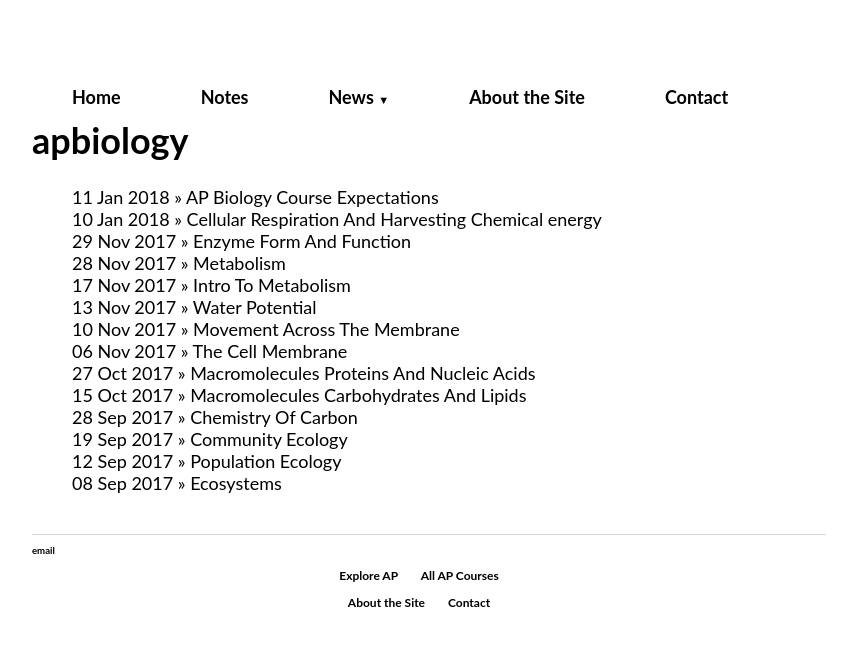
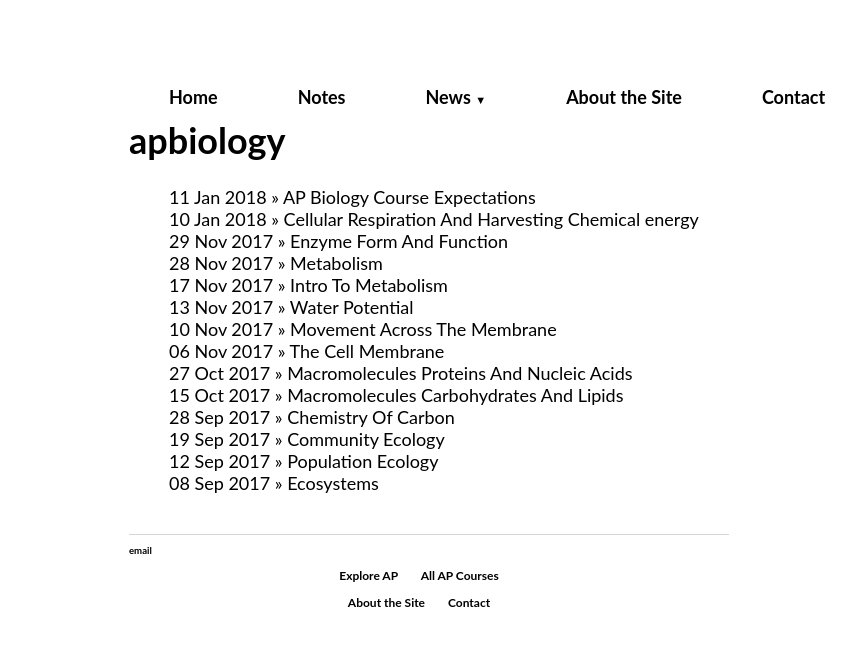
Before and after one commit to meganscarlett/meganscarlett.github.io, a Jekyll site: the page built from notes/index.html, in a window 1280 px wide. Shown: the top 646 px of the page, without its empty margins (26-883 px from the left). Built offline with Jekyll 4.4.1, drawn with Linux system fonts in a browser that asks for light colours.

Commit message:
Update main.css

```diff
--- a/css/main.css
+++ b/css/main.css
@@ -43,3 +43,8 @@ ul.posts {
 ul.posts li {
     list-style: none;
 }
+
+.page {
+  width: 600px;
+  margin: 0 auto;
+}
```
